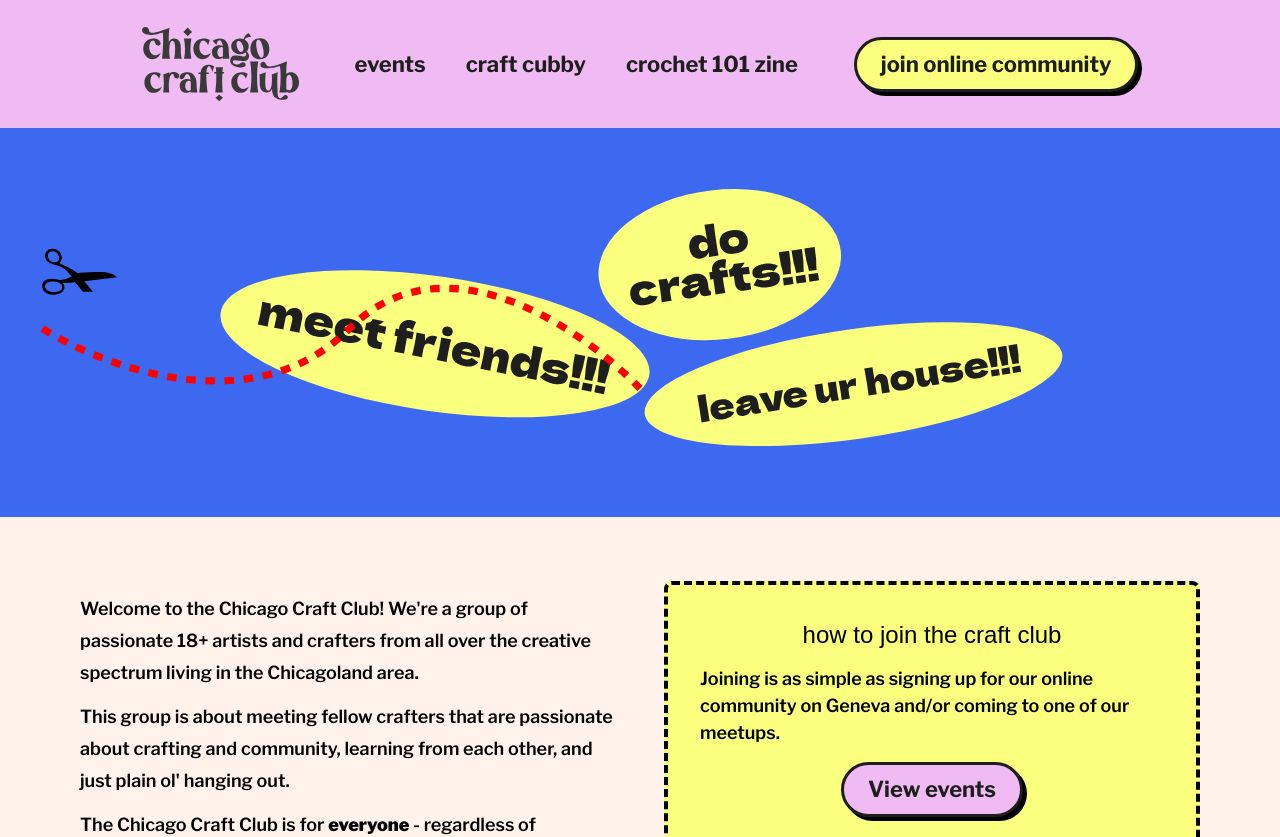
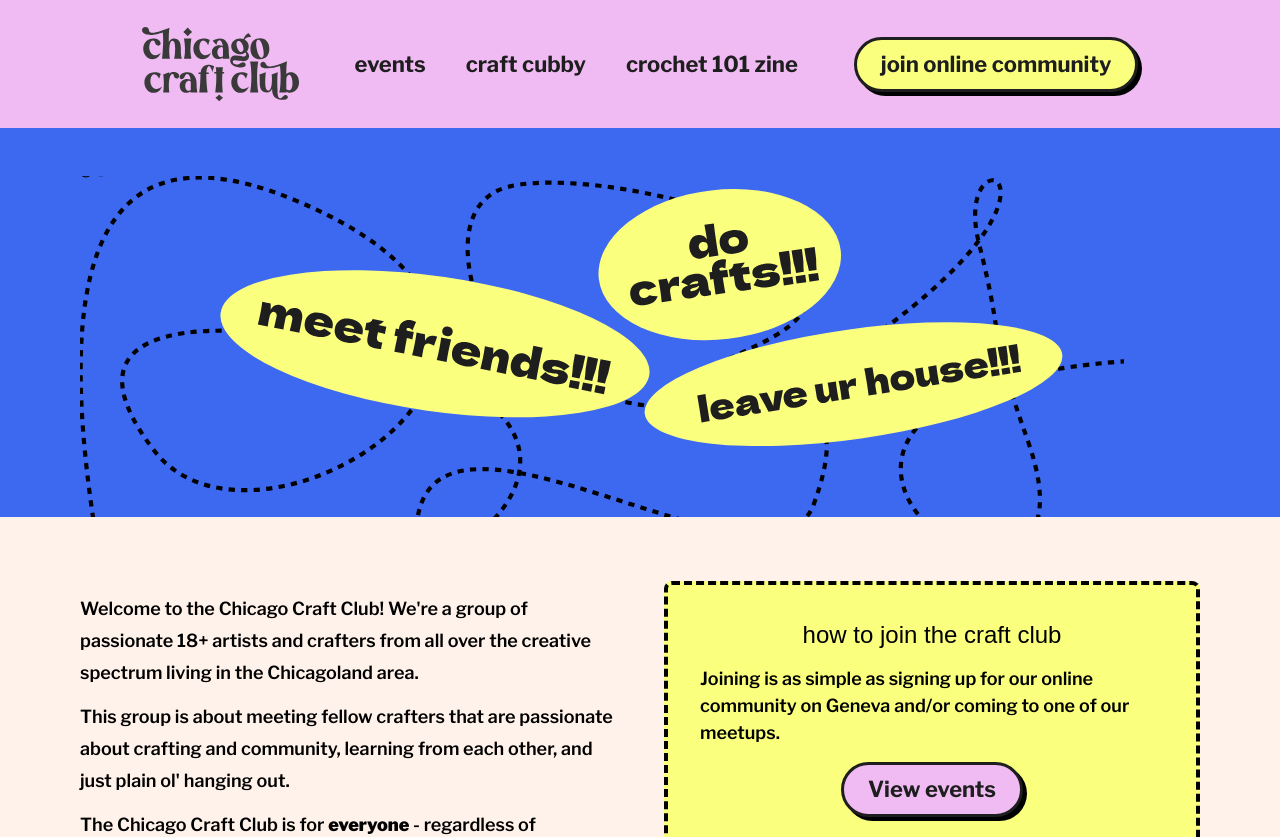
Before and after one commit to breezyfasano/chicago-craft-club, a Next.js app: page / in a window 1280 px wide. Shown: the top 837 px of the page. Built offline with nearby package versions, Linux system fonts and the light colour scheme; a web font is replaced by a local one.

Commit message:
Getting closer

```diff
--- a/components/Heroes/HomeHero.tsx
+++ b/components/Heroes/HomeHero.tsx
@@ -2,21 +2,21 @@ import { MeetFriendsDoCrafts } from '../svg/MeetFriendsDoCrafts'
 
 export const HomeHero = () => {
   return (
-    <header className='lg:py-12 bg-blue'>
-      <div className='container relative'>
+    <header className=' bg-blue relative overflow-hidden lg:py-12'>
+      <div className='container'>
         <svg
+          width='1044'
+          viewBox='0 0 1000 400'
+          fill='none'
           xmlns='http://www.w3.org/2000/svg'
-          width='100%'
-          height='100%'
-          viewBox='0 0 500 30'
-          className='absolute top-0 left-0'
+          className='absolute'
         >
           <path
-            stroke='red'
-            stroke-width='3'
-            stroke-dasharray='4'
+            stroke='black'
+            stroke-width='4'
+            stroke-dasharray='6'
             fill='none'
-            d='M1 17.5C27.1667 34 89.4 57.1 129 17.5C168.6 -22.1 226.167 17.6667 250 42.5'
+            d='M29 423C-6.99998 235 -54.4 -86.4 208 24C536 162 170 392 71 263C-28 134 132.655 133.188 273 167C576 240 322 413.942 322 345C322 168 662.701 424.977 703 314C768 135 553 279 569 219C585 159 781.555 158.053 652 57C602 18 443 -7.00005 400 14C345.668 40.5342 383 138 395 147C407 156 547 307 761 153C975 -1 834 -44 861 64C888 172 867 138 908 254C949 370 870.516 371.877 826 345C773 313 724 192 1023 176'
             id='path1'
           />
 
@@ -24,11 +24,11 @@ export const HomeHero = () => {
             <path
               d='M5.48925 19.408C2.73725 19.408 0.91325 17.968 0.91325 15.824C0.91325 13.968 2.48125 12.816 4.94525 12.816C5.68125 12.816 6.41725 12.88 7.12125 13.04C7.82525 13.2 8.36925 13.264 8.72125 13.264C10.0013 13.264 12.2093 12.496 13.0733 11.728C11.4413 9.36 9.48925 7.856 7.21725 7.248C4.91325 6.64 3.53725 6 2.96125 5.36C2.41725 4.752 2.12925 4.016 2.12925 3.152C2.12925 1.456 3.50525 0.271999 5.26525 0.271999C7.31325 0.271999 9.10525 1.968 9.10525 4.176C9.10525 4.88 8.62525 5.872 8.33725 6.032L8.40125 6.544C10.0973 7.12 14.4493 9.264 15.6333 10.448C18.3853 10.16 22.3853 10 24.4653 10C28.2093 10 30.1293 10.544 32.0813 12.176L18.4493 13.776L22.0973 18.192H17.8733L14.4813 14.096C13.5853 14.384 12.0813 14.544 9.96925 14.544H9.48925C9.80925 14.8 10.1933 15.632 10.1933 16.336C10.1933 18.192 8.24125 19.408 5.48925 19.408ZM6.09725 5.904C7.21725 5.904 8.01725 5.168 8.01725 4.24C8.01725 2.608 6.54525 1.36 5.20125 1.36C3.92125 1.36 3.28125 2.032 3.28125 3.152C3.28125 4.688 4.46525 5.904 6.09725 5.904ZM5.52125 18.288C7.98525 18.288 9.23325 17.584 9.23325 16.208C9.23325 14.8 7.72925 13.904 5.32925 13.904C3.31325 13.904 2.09725 14.608 2.09725 15.888C2.09725 17.328 3.56925 18.288 5.52125 18.288Z'
               fill='black'
-              className='-translate-y-4'
+              className='-translate-y-[18px]'
             />
 
             <animateMotion
-              dur='10s'
+              dur='20s'
               repeatCount='indefinite'
               fill='freeze'
               rotate='auto'
@@ -37,7 +37,7 @@ export const HomeHero = () => {
             </animateMotion>
           </g>
         </svg>
-        <MeetFriendsDoCrafts className='mx-auto max-w-full' />
+        <MeetFriendsDoCrafts className='mx-auto max-w-full relative' />
         <h1 className='sr-only'>
           Meet friends, do crafts, and leave your house!
         </h1>
```
